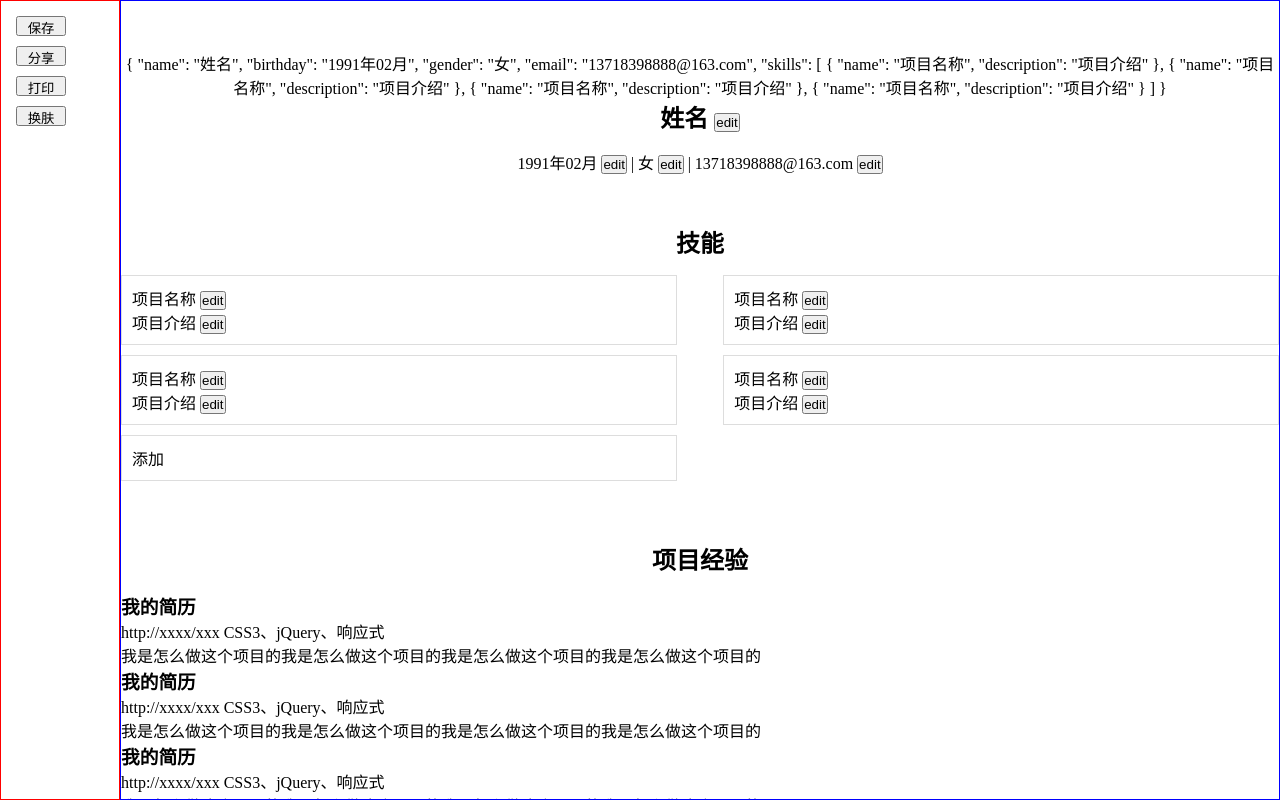
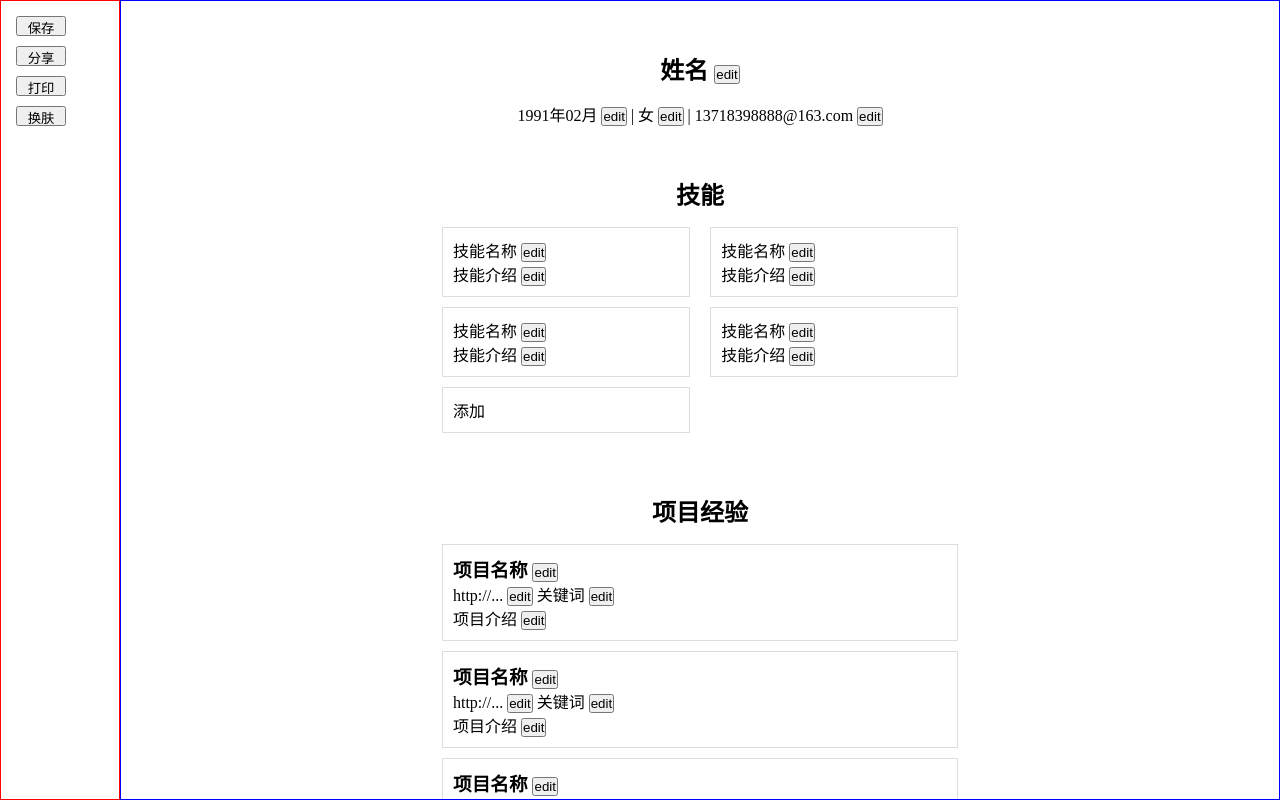
Before and after one commit to ZhaoZhiying/resume-vue, a website: page index.html in a window 1280 px wide. Drawn offline with Linux system fonts and the light colour scheme.

Commit message:
编辑项目经验列表

```diff
--- a/css/resume.css
+++ b/css/resume.css
@@ -74,5 +74,11 @@ div[v-cloak]{
     width: 48%;
 }
 .page__main__resume__projects{
-    margin-top: 50px;
+    margin: 50px 0;
 }
+.page__main__resume__projects ol > li{
+    border: 1px #ddd solid;
+    padding: 10px;
+    margin-bottom: 10px;
+    width: 100%;
+}
--- a/index.html
+++ b/index.html
@@ -25,7 +25,6 @@
         <main class="page__main">
             <div class="page__main__resume">
                 <section class="page__main__resume__intro">
-                        {{resume}}
                     <h1>
                         <editable-span v-bind:value="resume.name" v-on:edit="onEdit('name', $event)"></editable-span>
                     </h1>
@@ -55,35 +54,23 @@
                 <section class="page__main__resume__projects">
                     <h1>项目经验</h1>
                     <ol>
-                        <li>
-                            <h3>我的简历</h3>
-                            <span class="link">http://xxxx/xxx</span>
-                            <span class="keywords">CSS3、jQuery、响应式</span>
-                            <p class="description">我是怎么做这个项目的我是怎么做这个项目的我是怎么做这个项目的我是怎么做这个项目的</p>
+                        <li v-for="project,index in resume.projects">
+                            <h3 class="name">
+                                <editable-span v-bind:value="project.name" v-on:edit="onEdit(`projects[${index}].name`, $event)"></editable-span>
+                            </h3>
+                            <span class="link">
+                                <editable-span v-bind:value="project.link" v-on:edit="onEdit(`projects[${index}].link`, $event)"></editable-span>
+                            </span>
+                            <span class="keywords">
+                                    <editable-span v-bind:value="project.keywords" v-on:edit="onEdit(`projects[${index}].keywords`, $event)"></editable-span>
+                            </span>
+                            <p class="description">
+                                    <editable-span v-bind:value="project.description" v-on:edit="onEdit(`projects[${index}].description`, $event)"></editable-span>
+                            </p>
+                            <span v-if="index>=4" v-on:click="removeProject(index)">删除</span>
                         </li>
                         <li>
-                            <h3>我的简历</h3>
-                            <span class="link">http://xxxx/xxx</span>
-                            <span class="keywords">CSS3、jQuery、响应式</span>
-                            <p class="description">我是怎么做这个项目的我是怎么做这个项目的我是怎么做这个项目的我是怎么做这个项目的</p>
-                        </li>
-                        <li>
-                            <h3>我的简历</h3>
-                            <span class="link">http://xxxx/xxx</span>
-                            <span class="keywords">CSS3、jQuery、响应式</span>
-                            <p class="description">我是怎么做这个项目的我是怎么做这个项目的我是怎么做这个项目的我是怎么做这个项目的</p>
-                        </li>
-                        <li>
-                            <h3>我的简历</h3>
-                            <span class="link">http://xxxx/xxx</span>
-                            <span class="keywords">CSS3、jQuery、响应式</span>
-                            <p class="description">我是怎么做这个项目的我是怎么做这个项目的我是怎么做这个项目的我是怎么做这个项目的</p>
-                        </li>
-                        <li>
-                            <h3>我的简历</h3>
-                            <span class="link">http://xxxx/xxx</span>
-                            <span class="keywords">CSS3、jQuery、响应式</span>
-                            <p class="description">我是怎么做这个项目的我是怎么做这个项目的我是怎么做这个项目的我是怎么做这个项目的</p>
+                            <span v-on:click="addProject">添加</span>
                         </li>
                     </ol>
                 </section>
--- a/js/app.js
+++ b/js/app.js
@@ -13,10 +13,16 @@ let app = new Vue({
             gender: '女',
             email: '13718398888@163.com',
             skills: [
-                {name: '项目名称', description: '项目介绍'},
-                {name: '项目名称', description: '项目介绍'},
-                {name: '项目名称', description: '项目介绍'},
-                {name: '项目名称', description: '项目介绍'}
+                {name: '技能名称', description: '技能介绍'},
+                {name: '技能名称', description: '技能介绍'},
+                {name: '技能名称', description: '技能介绍'},
+                {name: '技能名称', description: '技能介绍'}
+            ],
+            projects: [
+                {name: '项目名称', link: 'http://...', keywords: '关键词', description: '项目介绍'},
+                {name: '项目名称', link: 'http://...', keywords: '关键词', description: '项目介绍'},
+                {name: '项目名称', link: 'http://...', keywords: '关键词', description: '项目介绍'},
+                {name: '项目名称', link: 'http://...', keywords: '关键词', description: '项目介绍'}
             ],
         },
         login: {
@@ -56,6 +62,12 @@ let app = new Vue({
         },
         removeSkill(index){
             this.resume.skills.splice(index, 1)
+        },
+        addProject(){
+            this.resume.projects.push({name: '项目名称', link: 'http://...', keywords: '关键词', description: '项目介绍'})
+        },
+        removeProject(index){
+            this.resume.projects.splice(index, 1)
         },
         hasLogin(){
             return !!this.currentUser.objectId
```
